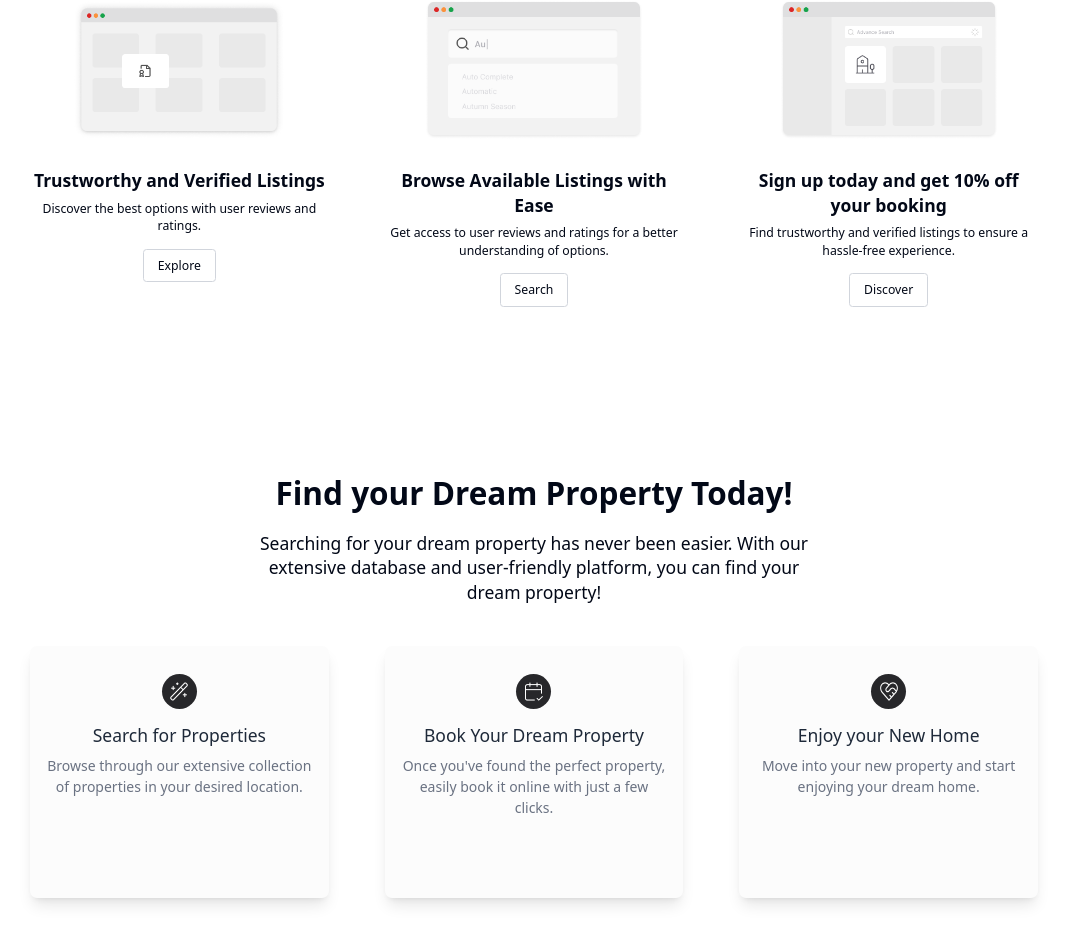
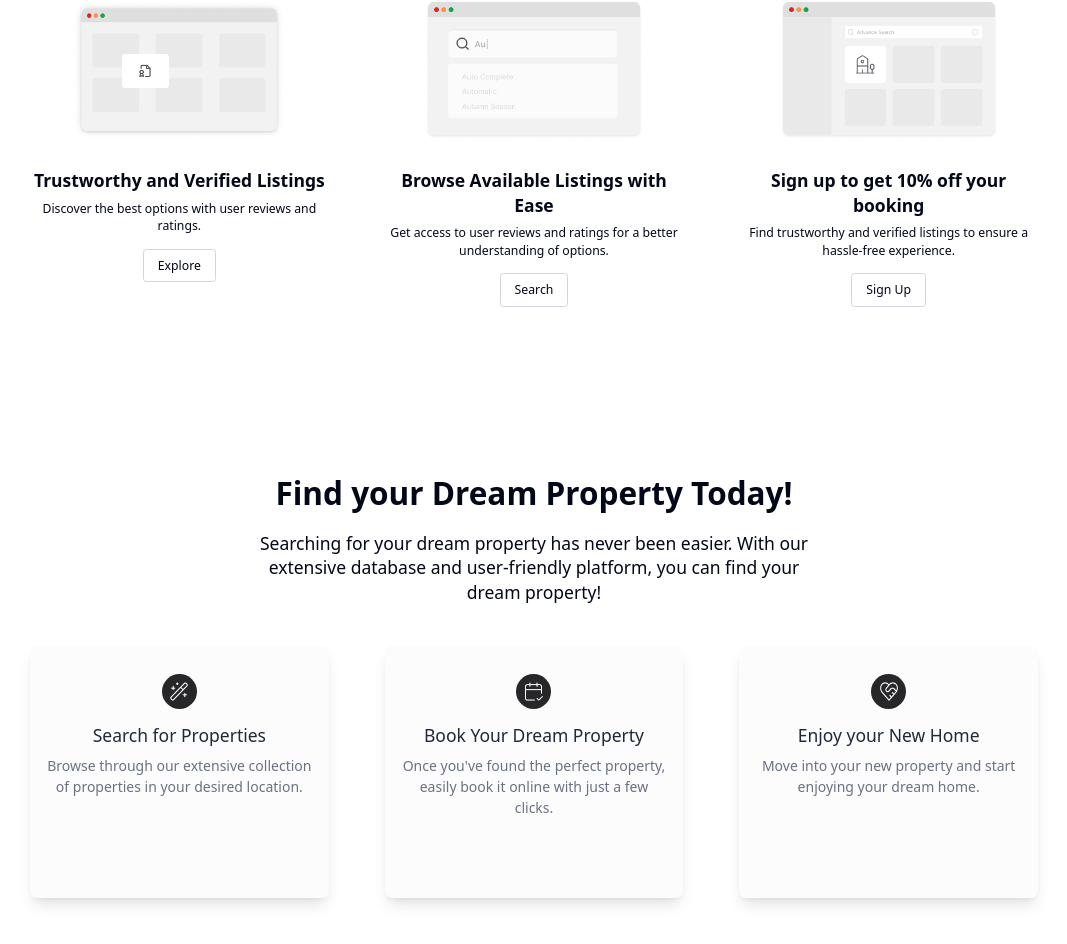
Before and after one commit to Akindejie/bolibro-realty, a Next.js app in the folder client/: page / in a window 1280 px wide. Shown: the part 1003-1947 px from the top of the page, without its empty margins (106-1173 px from the left). Built offline with nearby package versions, Linux system fonts and the light colour scheme; no server answers.

Commit message:
patch up

```diff
--- a/client/src/app/(nondashboard)/landing/FeaturesSection.tsx
+++ b/client/src/app/(nondashboard)/landing/FeaturesSection.tsx
@@ -47,7 +47,7 @@ const FeaturesSection = () => {
                   [
                     'Trustworthy and Verified Listings',
                     'Browse Available Listings with Ease',
-                    'Sign up today and get 10% off your booking',
+                    'Sign up to get 10% off your booking',
                   ][index]
                 }
                 description={
@@ -57,8 +57,8 @@ const FeaturesSection = () => {
                     'Find trustworthy and verified listings to ensure a hassle-free experience.',
                   ][index]
                 }
-                linkText={['Explore', 'Search', 'Discover'][index]}
-                linkHref={['/explore', '/search', '/discover'][index]}
+                linkText={['Explore', 'Search', 'Sign Up'][index]}
+                linkHref={['/search', '/search', '/signup'][index]}
               />
             </motion.div>
           ))}
```
Also changed, not shown: 1 other file (tests, documents, lock files or other folders).
